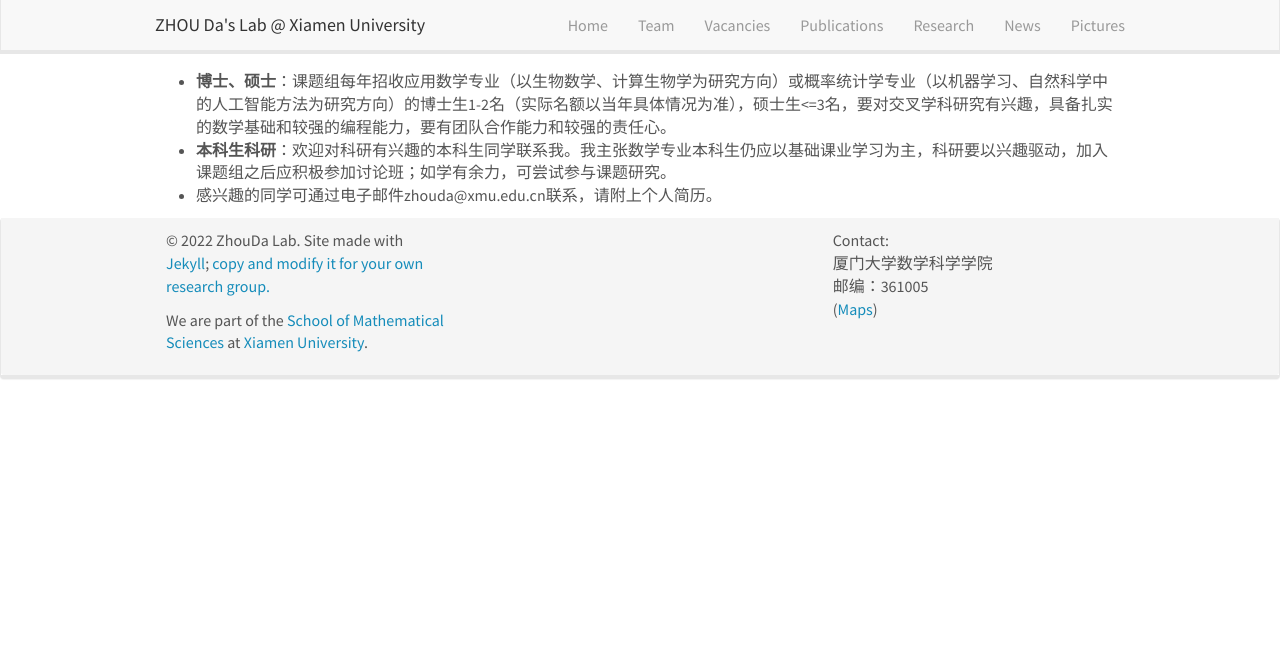
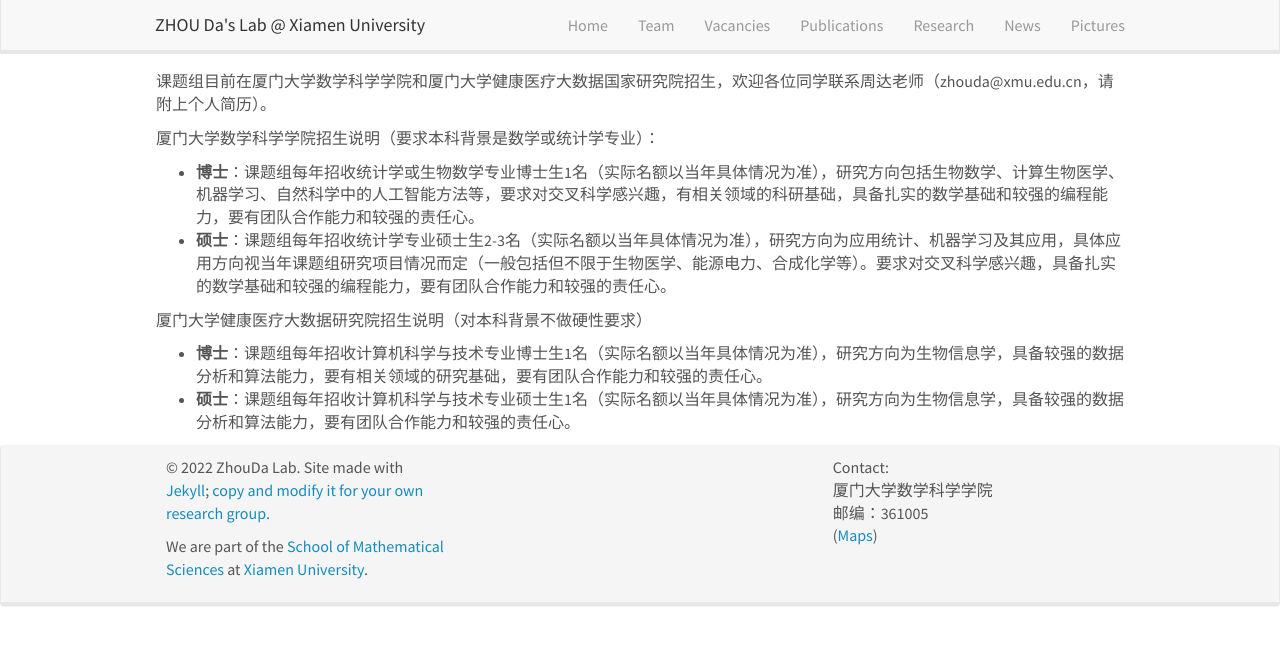
Before and after one commit to ZhouDaLab/zhoudalab.github.io, a Jekyll site: the page built from _pages/openings.md, in a window 1280 px wide. Shown: the top 645 px of the page. Built offline with Jekyll 4.4.1, drawn with Linux system fonts in a browser that asks for light colours; nearby versions of some CDN libraries.

Commit message:
Update openings.md

```diff
--- a/_pages/openings.md
+++ b/_pages/openings.md
@@ -6,6 +6,12 @@ sitemap: false
 permalink: /vacancies
 ---
 
-- **博士、硕士**：课题组每年招收应用数学专业（以生物数学、计算生物学为研究方向）或概率统计学专业（以机器学习、自然科学中的人工智能方法为研究方向）的博士生1-2名（实际名额以当年具体情况为准），硕士生<=3名，要对交叉学科研究有兴趣，具备扎实的数学基础和较强的编程能力，要有团队合作能力和较强的责任心。
-- **本科生科研**：欢迎对科研有兴趣的本科生同学联系我。我主张数学专业本科生仍应以基础课业学习为主，科研要以兴趣驱动，加入课题组之后应积极参加讨论班；如学有余力，可尝试参与课题研究。
-- 感兴趣的同学可通过电子邮件zhouda@xmu.edu.cn联系，请附上个人简历。
+课题组目前在厦门大学数学科学学院和厦门大学健康医疗大数据国家研究院招生，欢迎各位同学联系周达老师（zhouda@xmu.edu.cn，请附上个人简历）。
+
+厦门大学数学科学学院招生说明（要求本科背景是数学或统计学专业）：
+- **博士**：课题组每年招收统计学或生物数学专业博士生1名（实际名额以当年具体情况为准），研究方向包括生物数学、计算生物医学、机器学习、自然科学中的人工智能方法等，要求对交叉科学感兴趣，有相关领域的科研基础，具备扎实的数学基础和较强的编程能力，要有团队合作能力和较强的责任心。
+- **硕士**：课题组每年招收统计学专业硕士生2-3名（实际名额以当年具体情况为准），研究方向为应用统计、机器学习及其应用，具体应用方向视当年课题组研究项目情况而定（一般包括但不限于生物医学、能源电力、合成化学等）。要求对交叉科学感兴趣，具备扎实的数学基础和较强的编程能力，要有团队合作能力和较强的责任心。
+
+厦门大学健康医疗大数据研究院招生说明（对本科背景不做硬性要求）
+- **博士**：课题组每年招收计算机科学与技术专业博士生1名（实际名额以当年具体情况为准），研究方向为生物信息学，具备较强的数据分析和算法能力，要有相关领域的研究基础，要有团队合作能力和较强的责任心。
+- **硕士**：课题组每年招收计算机科学与技术专业硕士生1名（实际名额以当年具体情况为准），研究方向为生物信息学，具备较强的数据分析和算法能力，要有团队合作能力和较强的责任心。
```
